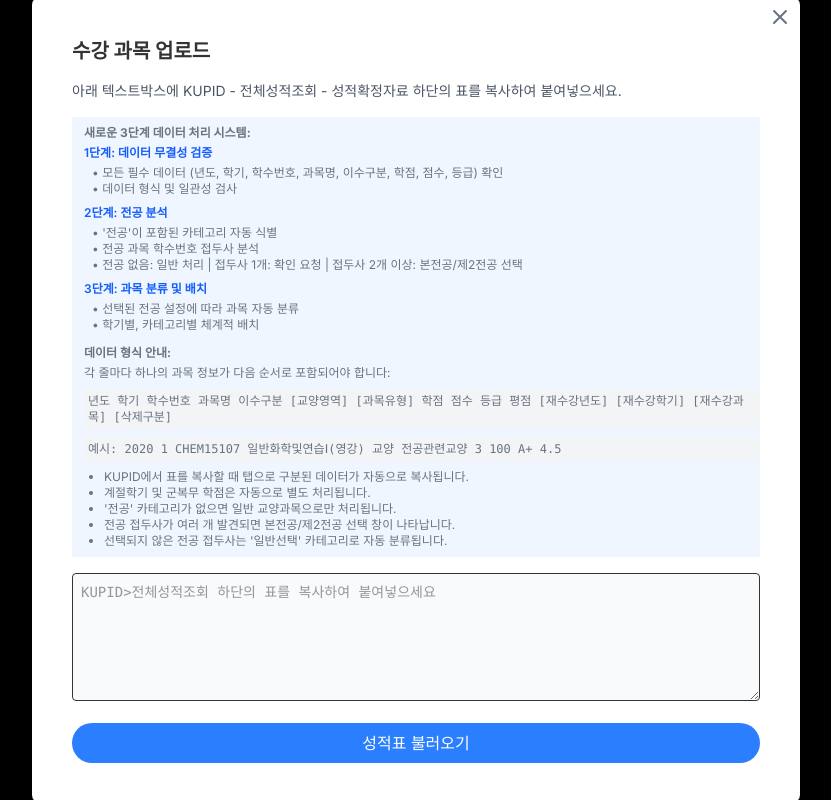
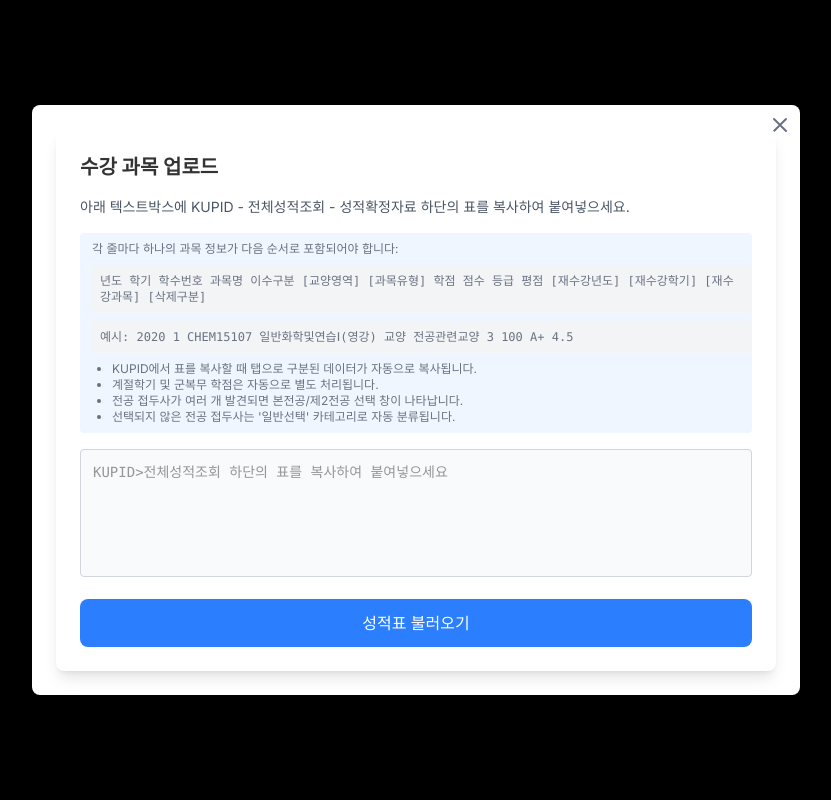
Before and after one commit to anamGIGANTICpenguin/sugang-planner, a React (Vite) app: page / in a window 1280 px wide. Both pictures are taken after a click on the button "수강 과목 업로드". Shown: the top 800 px of the page, without its empty margins (224-1055 px from the left). Built offline with nearby package versions, Linux system fonts and the light colour scheme; a web font is replaced by a local one.

Commit message:
upload popup size

```diff
--- a/src/components/CourseGrid/TranscriptChart.tsx
+++ b/src/components/CourseGrid/TranscriptChart.tsx
@@ -951,46 +951,30 @@ const TranscriptChart: React.FC<TranscriptChartProps> = ({ onSuccess }) => {
   };
 
   return (
-    <div className="p-4 bg-[white] dark:bg-gray-800 rounded-lg">
+    <div className="bg-white dark:bg-gray-800 rounded-lg shadow-lg w-full max-w-3xl p-6 relative max-h-[80vh] overflow-y-auto">
       <h2 className="text-xl font-bold mb-4">수강 과목 업로드</h2>
       <p className="mb-4 text-sm text-gray-600 dark:text-gray-300">
         아래 텍스트박스에 KUPID - 전체성적조회 - 성적확정자료 하단의 표를 복사하여 붙여넣으세요.
       </p>
 
-      <div className="mb-4 text-xs text-gray-500 dark:text-gray-400 pl-3 py-2 bg-blue-50 dark:bg-blue-900/20">
-        <h3 className="font-bold mb-1">새로운 3단계 데이터 처리 시스템:</h3>
-        <div className="mb-2">
-          <p className="font-semibold text-blue-600 dark:text-blue-400 mb-1">1단계: 데이터 무결성 검증</p>
-          <p className="ml-2">• 모든 필수 데이터 (년도, 학기, 학수번호, 과목명, 이수구분, 학점, 점수, 등급) 확인</p>
-          <p className="ml-2">• 데이터 형식 및 일관성 검사</p>
+      <div className="mb-4 text-xs text-gray-500 dark:text-gray-400 pl-3 py-2 bg-blue-50 dark:bg-blue-900/20 rounded">
+        <p className="mb-2">각 줄마다 하나의 과목 정보가 다음 순서로 포함되어야 합니다:</p>
+        <div className="font-mono bg-gray-100 dark:bg-gray-700 p-2 mb-2 rounded text-2xs overflow-x-auto">
+          년도 학기 학수번호 과목명 이수구분 [교양영역] [과목유형] 학점 점수 등급 평점 [재수강년도] [재수강학기] [재수강과목] [삭제구분]
         </div>
-        <div className="mb-2">
-          <p className="font-semibold text-blue-600 dark:text-blue-400 mb-1">2단계: 전공 분석</p>
-          <p className="ml-2">• '전공'이 포함된 카테고리 자동 식별</p>
-          <p className="ml-2">• 전공 과목 학수번호 접두사 분석</p>
-          <p className="ml-2">• 전공 없음: 일반 처리 | 접두사 1개: 확인 요청 | 접두사 2개 이상: 본전공/제2전공 선택</p>
+        <div className="font-mono bg-gray-100 dark:bg-gray-700 p-2 mb-2 rounded text-2xs overflow-x-auto">
+          예시: 2020	1	CHEM15107	일반화학및연습Ⅰ(영강)	교양	전공관련교양		3	100	A+	4.5
         </div>
-        <div className="mb-2">
-          <p className="font-semibold text-blue-600 dark:text-blue-400 mb-1">3단계: 과목 분류 및 배치</p>
-          <p className="ml-2">• 선택된 전공 설정에 따라 과목 자동 분류</p>
-          <p className="ml-2">• 학기별, 카테고리별 체계적 배치</p>
-        </div>
-
-        <h3 className="font-bold mb-1 mt-3">데이터 형식 안내:</h3>
-        <p className="mb-2">각 줄마다 하나의 과목 정보가 다음 순서로 포함되어야 합니다:</p>
-        <p className="font-mono bg-gray-100 dark:bg-gray-700 p-1 mb-2 rounded">년도 학기 학수번호 과목명 이수구분 [교양영역] [과목유형] 학점 점수 등급 평점 [재수강년도] [재수강학기] [재수강과목] [삭제구분]</p>
-        <p className="font-mono bg-gray-100 dark:bg-gray-700 p-1 mb-2 rounded">예시: 2020	1	CHEM15107	일반화학및연습Ⅰ(영강)	교양	전공관련교양		3	100	A+	4.5	</p>
-        <ul className="list-disc pl-5 mt-2 text-xs">
+        <ul className="list-disc pl-5 mt-2 text-xs space-y-1">
           <li>KUPID에서 표를 복사할 때 탭으로 구분된 데이터가 자동으로 복사됩니다.</li>
           <li>계절학기 및 군복무 학점은 자동으로 별도 처리됩니다.</li>
-          <li>'전공' 카테고리가 없으면 일반 교양과목으로만 처리됩니다.</li>
           <li>전공 접두사가 여러 개 발견되면 본전공/제2전공 선택 창이 나타납니다.</li>
           <li>선택되지 않은 전공 접두사는 '일반선택' 카테고리로 자동 분류됩니다.</li>
         </ul>
       </div>
 
       <textarea
-        className="w-full h-32 p-2 border-1 rounded mb-4 dark:bg-gray-700 dark:text-white font-mono text-sm bg-gray-50"
+        className="w-full h-32 p-3 border border-gray-300 dark:border-gray-600 rounded mb-4 dark:bg-gray-700 dark:text-white font-mono text-sm bg-gray-50 resize-none focus:outline-none focus:ring-2 focus:ring-blue-500 focus:border-transparent"
         placeholder="KUPID>전체성적조회 하단의 표를 복사하여 붙여넣으세요"
         value={transcriptText}
         onChange={(e) => setTranscriptText(e.target.value)}
@@ -998,7 +982,7 @@ const TranscriptChart: React.FC<TranscriptChartProps> = ({ onSuccess }) => {
       />
 
       <button
-        className={`px-4 py-2 ${isLoading ? 'bg-gray-400 cursor-not-allowed' : 'bg-blue-500 hover:bg-blue-600'} text-white rounded-full w-full relative shadow-none`}
+        className={`px-6 py-3 ${isLoading ? 'bg-gray-400 cursor-not-allowed' : 'bg-blue-500 hover:bg-blue-600'} text-white rounded-lg w-full relative transition-colors duration-200 font-medium`}
         onClick={handleImport}
         disabled={isLoading}
       >
```
